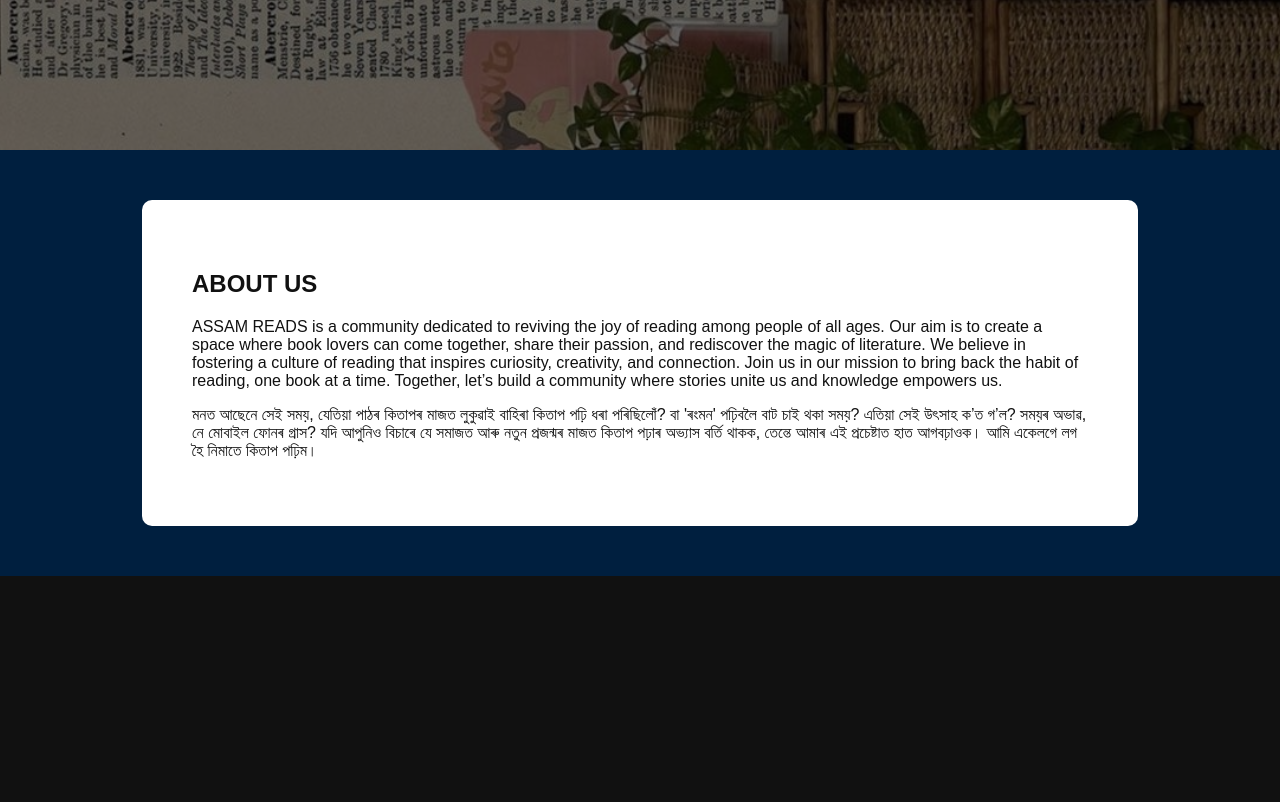
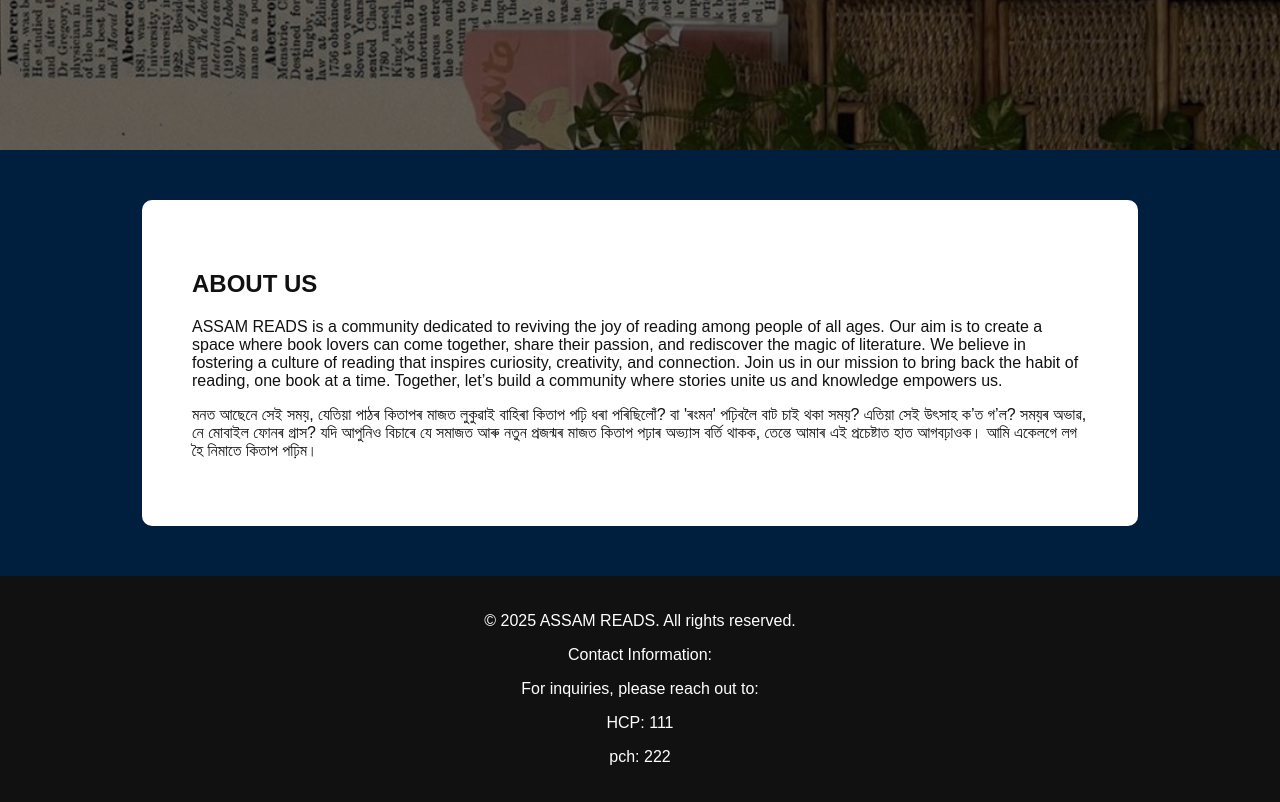
Before and after one commit to nabakrishna/Assamread, a plain HTML site: page docs/index.html in a window 1280 px wide. Shown: the part 650-1452 px from the top of the page. Before the commit the page ends 1226 px from the top, so only its background shows below. Drawn offline with Linux system fonts and the light colour scheme.

Commit message:
Update index.html

```diff
--- a/docs/index.html
+++ b/docs/index.html
@@ -216,5 +216,13 @@
             <p>মনত আছেনে সেই সময়, যেতিয়া পাঠৰ কিতাপৰ মাজত লুকুৱাই বাহিৰা কিতাপ পঢ়ি ধৰা পৰিছিলোঁ? বা 'ৰংমন' পঢ়িবলৈ বাট চাই থকা সময়? এতিয়া সেই উৎসাহ ক’ত গ’ল? সময়ৰ অভাৱ, নে মোবাইল ফোনৰ গ্ৰাস? যদি আপুনিও বিচাৰে যে সমাজত আৰু নতুন প্রজন্মৰ মাজত কিতাপ পঢ়াৰ অভ্যাস বৰ্তি থাকক, তেন্তে আমাৰ এই প্ৰচেষ্টাত হাত আগবঢ়াওক। আমি একেলগে লগ হৈ নিমাতে কিতাপ পঢ়িম।</p>
         </section>
     </div>
+
+    <footer>
+        <p>&copy; 2025 ASSAM READS. All rights reserved.</p>
+        <p>Contact Information:</p>
+        <p>For inquiries, please reach out to:</p>
+        <p>HCP: 111</p>
+        <p>pch: 222</p>
+    </footer>
 </body>
 </html>
```
